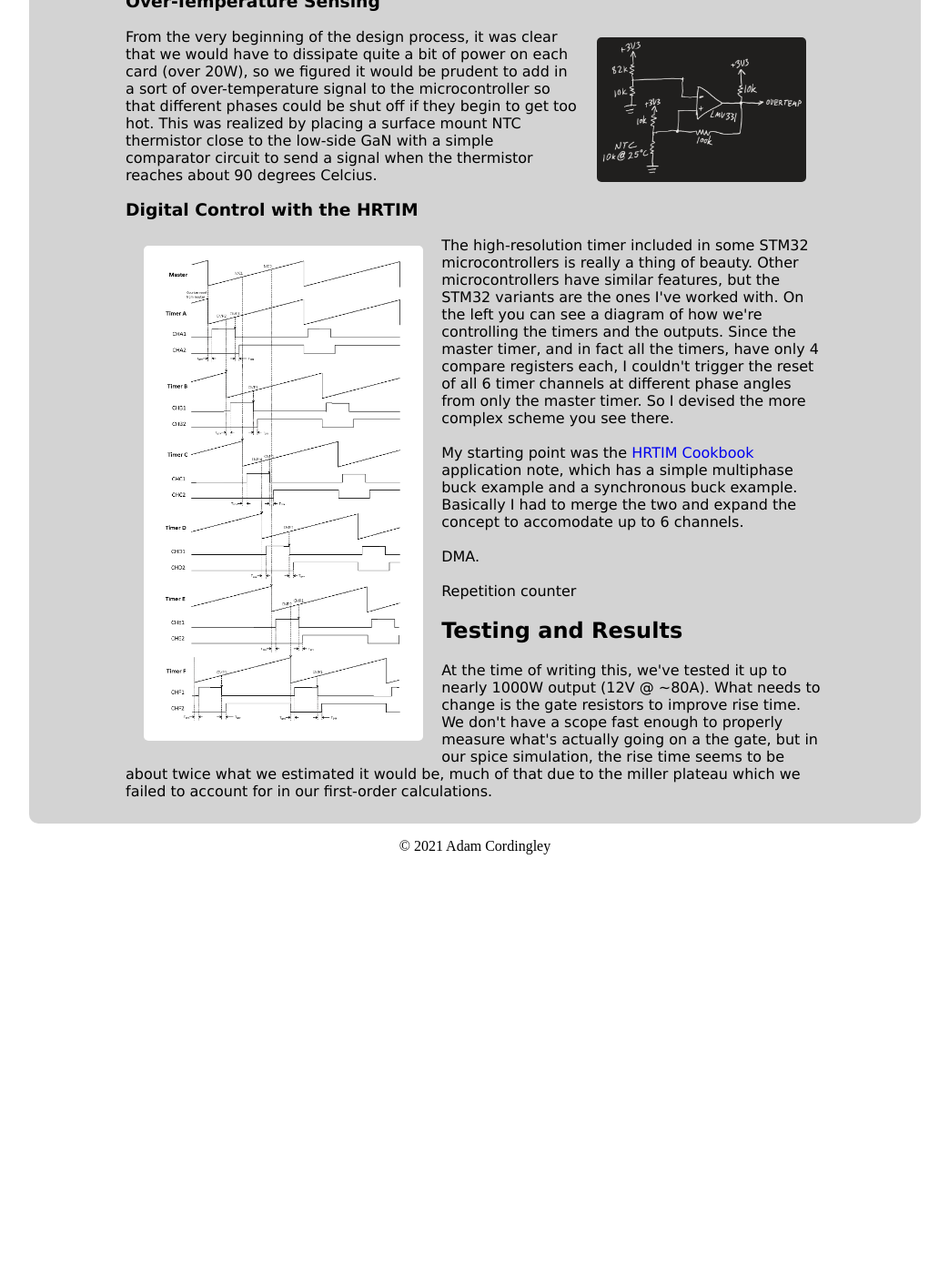
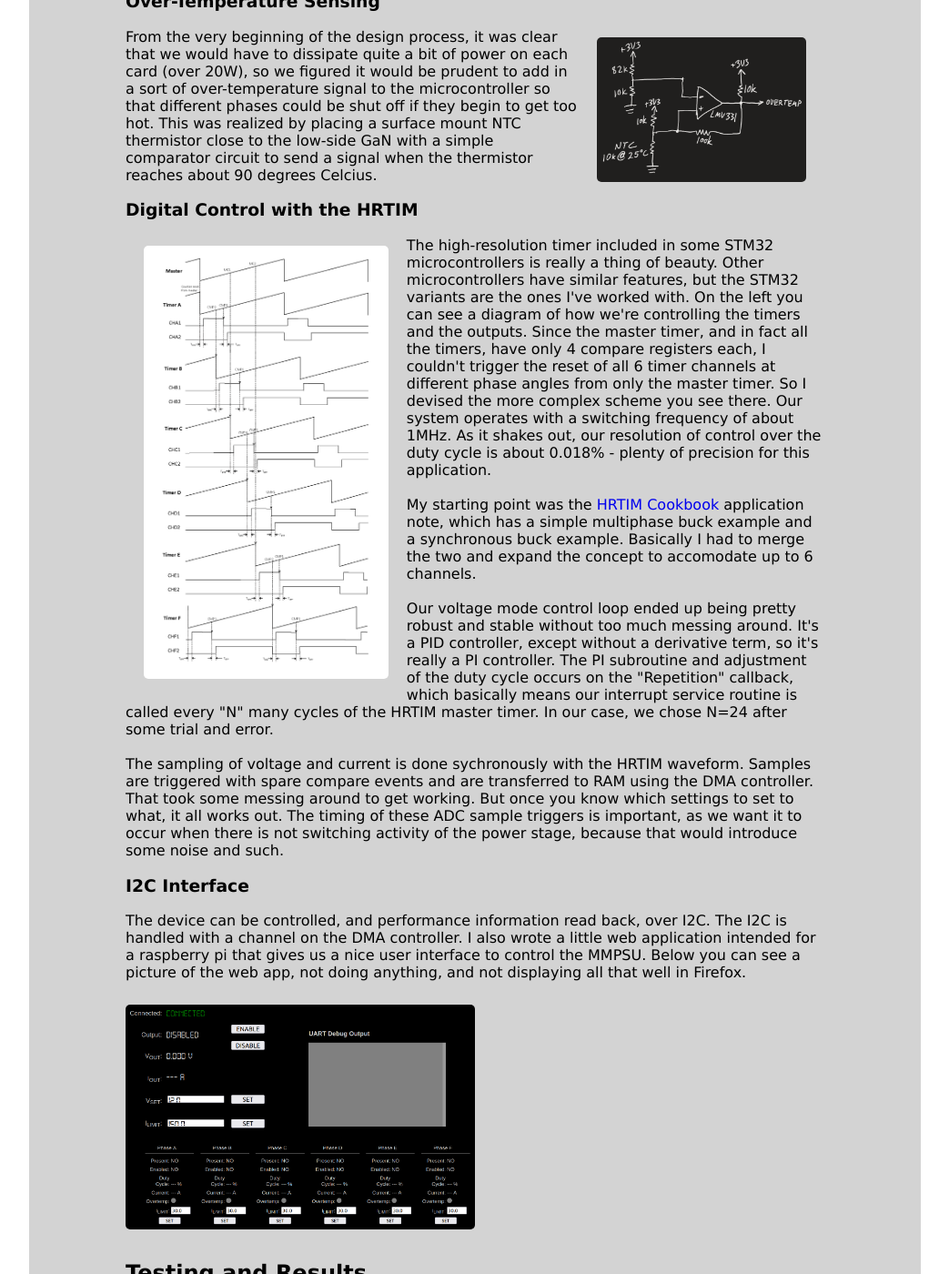
Before and after one commit to AdamC19/AdamC19.github.io, a Jekyll site: the page built from _posts/2021-10-4-mmpsu.html, in a window 1280 px wide and 1400 px high, scrolled down 2072 px. Shown: the whole window at 91% size, without its empty margins (118-1161 px from the left). Built offline with Jekyll 4.4.1, drawn with Linux system fonts in a browser that asks for light colours; comment, search, counter and statistics services are not loaded; before the commit the page ends 3027 px from its top, so only the background shows below that; some of the changed text lies outside the part shown.

Commit message:
Article is mostly done i guess

```diff
--- a/_posts/2021-10-4-mmpsu.html
+++ b/_posts/2021-10-4-mmpsu.html
@@ -51,18 +51,26 @@ permalink: /mmpsu/
 </p>
 <h3>Digital Control with the HRTIM</h3>
 <p>
-    <img style="float:left;width:40%;margin: 10px 20px;" src="{{site.url}}/img/mmpsu/HRTIM_timing_diagram_Page_1.png" />
-    The high-resolution timer included in some STM32 microcontrollers is really a thing of beauty. Other microcontrollers have similar features, but the STM32 variants are the ones I've worked with. On the left you can see a diagram of how we're controlling the timers and the outputs. Since the master timer, and in fact all the timers, have only 4 compare registers each, I couldn't trigger the reset of all 6 timer channels at different phase angles from only the master timer. So I devised the more complex scheme you see there.
+    <img style="float:left;width:35%;margin: 10px 20px;" src="{{site.url}}/img/mmpsu/HRTIM_timing_diagram_Page_1.png" />
+    The high-resolution timer included in some STM32 microcontrollers is really a thing of beauty. Other microcontrollers have similar features, but the STM32 variants are the ones I've worked with. On the left you can see a diagram of how we're controlling the timers and the outputs. Since the master timer, and in fact all the timers, have only 4 compare registers each, I couldn't trigger the reset of all 6 timer channels at different phase angles from only the master timer. So I devised the more complex scheme you see there. Our system operates with a switching frequency of about 1MHz. As it shakes out, our resolution of control over the duty cycle is about 0.018% - plenty of precision for this application.
     <br />
     <br />
     My starting point was the <a href="https://www.st.com/resource/en/application_note/dm00121475-hrtim-cookbook-stmicroelectronics.pdf" target="_blank">HRTIM Cookbook</a> application note, which has a simple multiphase buck example and a synchronous buck example. Basically I had to merge the two and expand the concept to accomodate up to 6 channels.
     <br />
     <br />
-    DMA.
+    Our voltage mode control loop ended up being pretty robust and stable without too much messing around. It's a PID controller, except without a derivative term, so it's really a PI controller. The PI subroutine and adjustment of the duty cycle occurs on the "Repetition" callback, which basically means our interrupt service routine is called every "N" many cycles of the HRTIM master timer. In our case, we chose N=24 after some trial and error.
     <br />
     <br />
-    Repetition counter
+    The sampling of voltage and current is done sychronously with the HRTIM waveform. Samples are triggered with spare compare events and are transferred to RAM using the DMA controller. That took some messing around to get working. But once you know which settings to set to what, it all works out. The timing of these ADC sample triggers is important, as we want it to occur when there is not switching activity of the power stage, because that would introduce some noise and such.
 </p>
 
+<h3>I2C Interface</h3>
+<p>
+    The device can be controlled, and performance information read back, over I2C. The I2C is handled with a channel on the DMA controller. I also wrote a little web application intended for a raspberry pi that gives us a nice user interface to control the MMPSU. Below you can see a picture of the web app, not doing anything, and not displaying all that well in Firefox.
+</p>
+<img style="width:50%;margin:10px auto;" src="{{site.url}}/img/mmpsu/web_app.png" />
+
 <h2>Testing and Results</h2>
-<p>At the time of writing this, we've tested it up to nearly 1000W output (12V @ ~80A). What needs to change is the gate resistors to improve rise time. We don't have a scope fast enough to properly measure what's actually going on a the gate, but in our spice simulation, the rise time seems to be about twice what we estimated it would be, much of that due to the miller plateau which we failed to account for in our first-order calculations. </p>
+<p>At the time of writing this, we've tested it up to nearly 1000W output (12V @ ~80A). The heat produced was not at all concerning and it bodes well for cranking the power up. For a load, we are using six 12V 150W(ish) PTC heaters we bought from amazon. Thus, our main limitation at the moment is how many heaters we have. Fortunately they are relatively cheap and we can buy more. Below you can see our test setup.
+</p>
+<img style="width:50%;margin:10px auto;" src="{{site.url}}/img/mmpsu/spaghetti.jpg" />
```
Also changed, not shown: img/mmpsu/web_app.png (added), 1 other file.
